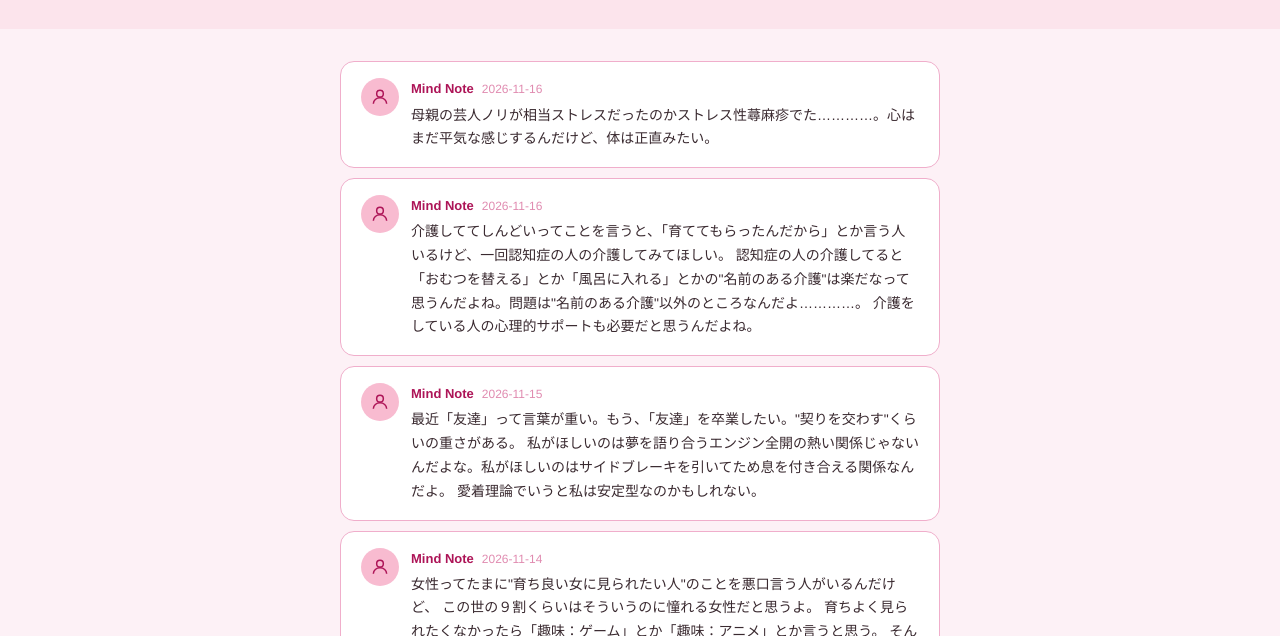
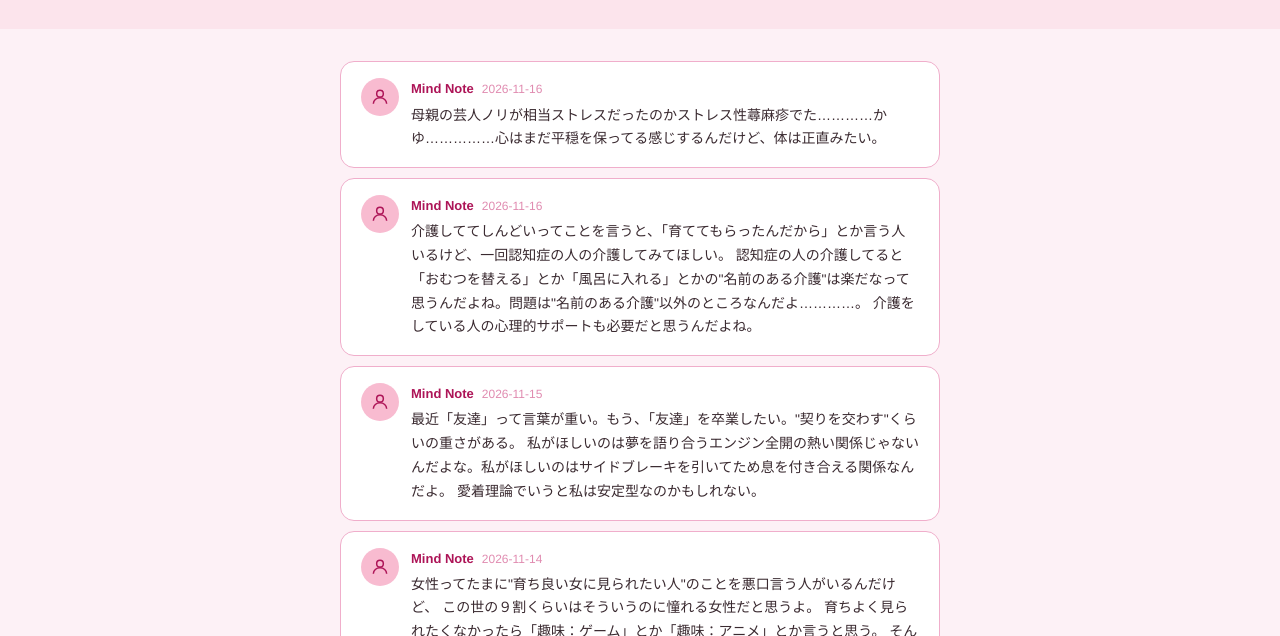
Before and after one commit to Azaleacreativeroom888/fan-psychology, a plain HTML site: page blog.html in a window 1280 px wide. Shown: the part 164-800 px from the top of the page. Drawn offline with Linux system fonts and the light colour scheme.

Commit message:
Revise tweet text for clarity and detail
Updated tweet text to include additional context about stress and health.

```diff
--- a/blog.html
+++ b/blog.html
@@ -91,7 +91,7 @@
     </div>
     <div class="tweet-body">
       <div class="tweet-head"><span class="tweet-name">Mind Note</span><span class="tweet-date">2026-11-16</span></div>
-      <p class="tweet-text">母親の芸人ノリが相当ストレスだったのかストレス性蕁麻疹でた…………。心はまだ平気な感じするんだけど、体は正直みたい。</p>
+      <p class="tweet-text">母親の芸人ノリが相当ストレスだったのかストレス性蕁麻疹でた…………かゆ……………心はまだ平穏を保ってる感じするんだけど、体は正直みたい。</p>
     </div>
   </div>
 
```
